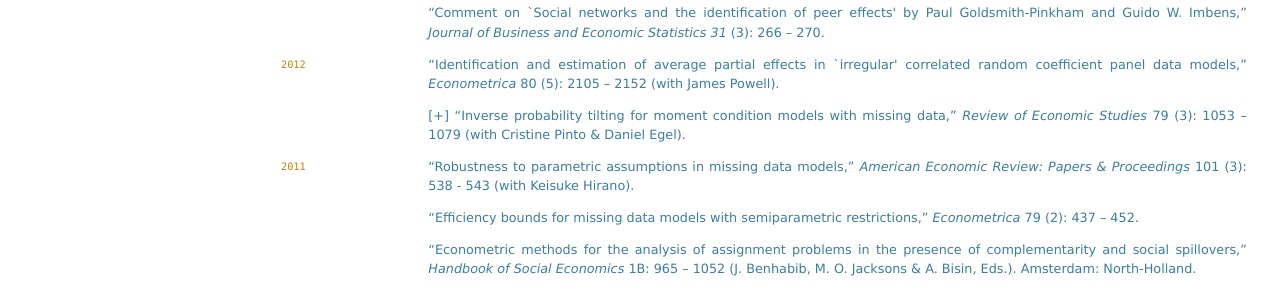
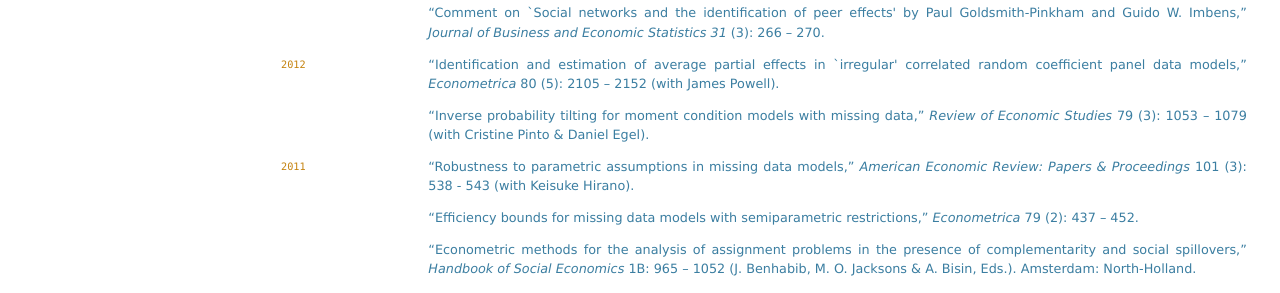
Before and after one commit to snowdj/econometrics-7, a Jekyll site: the page built from _pages/06_cv.md, in a window 1280 px wide and 900 px high, scrolled down 1532 px. Shown: the part 152-445 px from the top of the window. Built offline with Jekyll 4.4.1, drawn with Linux system fonts in a browser that asks for light colours.

Commit message:
cv update

```diff
--- a/_pages/06_cv.md
+++ b/_pages/06_cv.md
@@ -77,7 +77,7 @@
 
 `2012` “Identification and estimation of average partial effects in \`irregular\' correlated random coefficient panel data models,” _Econometrica_ 80 (5): 2105 – 2152 (with James Powell).
 
-[+] “Inverse probability tilting for moment condition models with missing data,” _Review of Economic Studies_ 79 (3): 1053 – 1079 (with Cristine Pinto & Daniel Egel).
+“Inverse probability tilting for moment condition models with missing data,” _Review of Economic Studies_ 79 (3): 1053 – 1079 (with Cristine Pinto & Daniel Egel).
 
 `2011` “Robustness to parametric assumptions in missing data models,” _American Economic Review: Papers & Proceedings_ 101 (3): 538 - 543 (with Keisuke Hirano).
 
```
Also changed, not shown: 1 other file.
